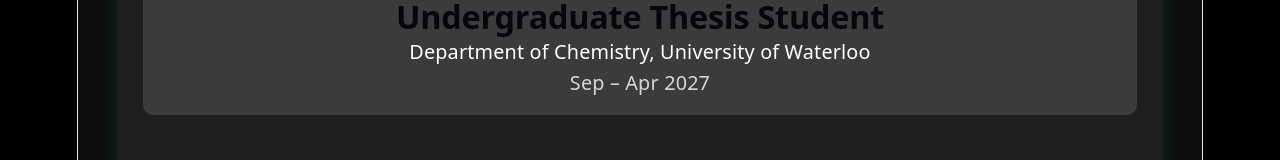
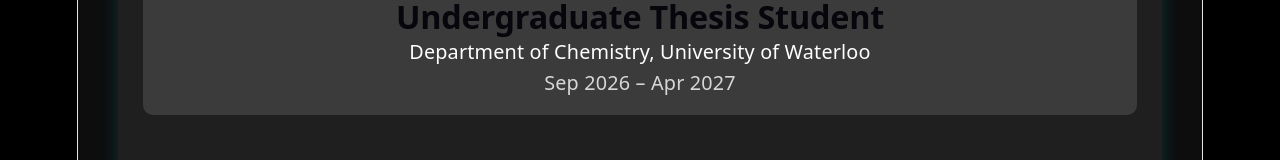
Before and after one commit to jonahwillms/jonahwillms.github.io, a React (Vite) app: page /experience in a window 1280 px wide. Shown: the part 277-437 px from the top of the page. Built offline with nearby package versions, Linux system fonts and the light colour scheme.

Commit message:
add gh pages

```diff
--- a/src/pages/Experience.jsx
+++ b/src/pages/Experience.jsx
@@ -7,7 +7,7 @@
       sortKey: 2027,
       title: "Undergraduate Thesis Student",
       location: "Department of Chemistry, University of Waterloo",
-      dates: "Sep – Apr 2027",
+      dates: "Sep 2026 – Apr 2027",
       images: [],
       description: `
 Undergraduate thesis student in the <a href="https://www.sychanthalab.com/" target="_blank" rel="noopener noreferrer">Sychantha Lab</a> in the Department of Chemistry at the University of Waterloo.
```
